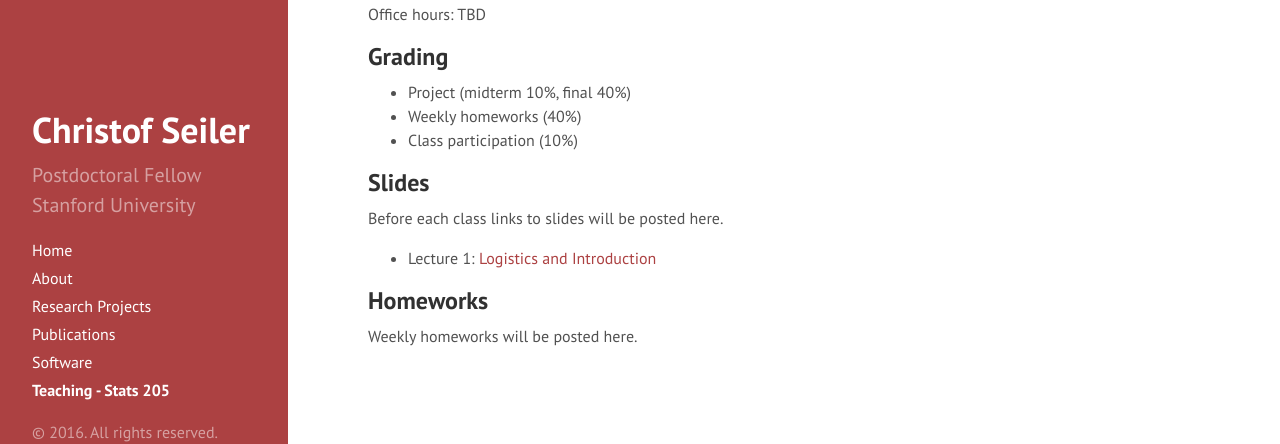
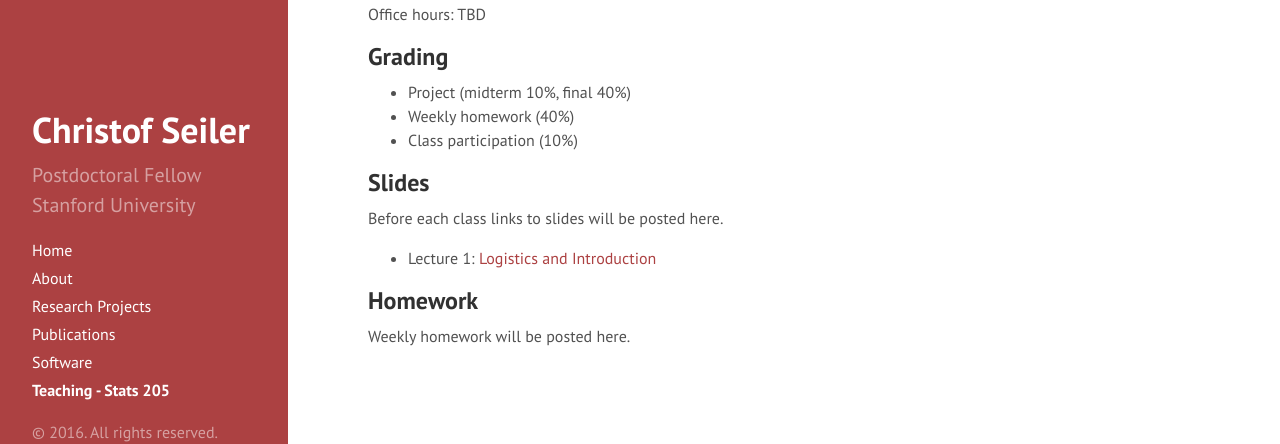
Before and after one commit to ChristofSeiler/ChristofSeiler.github.io, a Jekyll site: the page built from stats205.md, in a window 1280 px wide and 900 px high, scrolled down 729 px. Shown: the part 424-868 px from the top of the window. Built offline with Jekyll 4.4.1, drawn with Linux system fonts in a browser that asks for light colours.

Commit message:
fix typos

```diff
--- a/stats205.md
+++ b/stats205.md
@@ -43,7 +43,7 @@ Office hours: TBD
 
 ## Grading
 * Project (midterm 10%, final 40%)
-* Weekly homeworks (40%)
+* Weekly homework (40%)
 * Class participation (10%)
 
 ## Slides
@@ -51,5 +51,5 @@ Before each class links to slides will be posted here.
 
 * Lecture 1: [Logistics and Introduction](Lecture1/LogisticsIntroduction.html)
 
-## Homeworks
-Weekly homeworks will be posted here.
+## Homework
+Weekly homework will be posted here.
```
Also changed, not shown: stats205/Lecture1/LogisticsIntroduction.html (+2 -2 lines).
